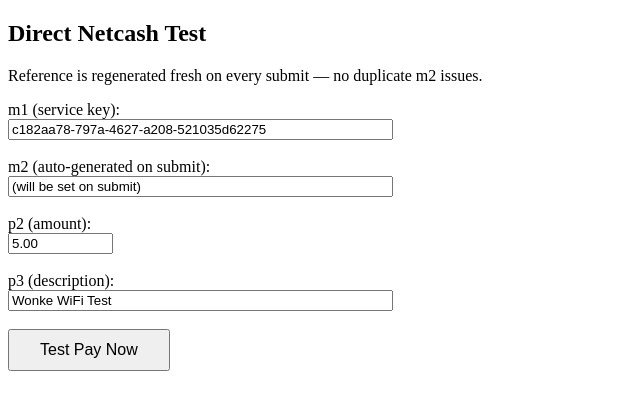
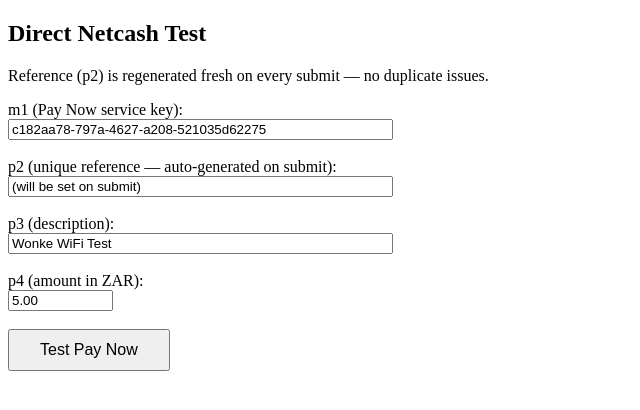
Before and after one commit to Chrisie146/wonkeconnect, a plain HTML site: page static/netcash_test.html in a window 1280 px wide. Shown: the whole page, without its empty margins (0-640 px from the left). Drawn offline with Linux system fonts and the light colour scheme.

Commit message:
fix: update Netcash field mapping and test page (p2=ref, p4=amount)

```diff
--- a/static/netcash_test.html
+++ b/static/netcash_test.html
@@ -3,27 +3,26 @@
 <head><title>Netcash Test</title></head>
 <body>
 <h2>Direct Netcash Test</h2>
-<p>Reference is regenerated fresh on every submit — no duplicate m2 issues.</p>
+<p>Reference (p2) is regenerated fresh on every submit — no duplicate issues.</p>
 <form method="POST" action="https://paynow.netcash.co.za/site/paynow.aspx" target="_top" id="nc-form">
-    <label>m1 (service key):<br>
+    <label>m1 (Pay Now service key):<br>
     <input type="text" name="m1" value="c182aa78-797a-4627-a208-521035d62275" size="45"></label><br><br>
-    <label>m2 (auto-generated on submit):<br>
-    <input type="text" name="m2" value="" size="45" id="ref" readonly></label><br><br>
-    <label>p2 (amount):<br>
-    <input type="text" name="p2" value="5.00" size="10"></label><br><br>
+    <input type="hidden" name="m2" value="24ade73c-98cf-47b3-99be-cc7b867b3080">
+    <label>p2 (unique reference — auto-generated on submit):<br>
+    <input type="text" name="p2" value="" size="45" id="ref" readonly></label><br><br>
     <label>p3 (description):<br>
     <input type="text" name="p3" value="Wonke WiFi Test" size="45"></label><br><br>
-    <input type="hidden" name="m5" value="https://wonkeconnect-production.up.railway.app/payment/netcash/notify">
-    <input type="hidden" name="m6" value="https://wonkeconnect-production.up.railway.app/portal?status=success">
-    <input type="hidden" name="m7" value="https://wonkeconnect-production.up.railway.app/portal?status=cancel">
+    <label>p4 (amount in ZAR):<br>
+    <input type="text" name="p4" value="5.00" size="10"></label><br><br>
+    <input type="hidden" name="Budget" value="Y">
     <button type="submit" style="padding:10px 30px;font-size:16px;">Test Pay Now</button>
 </form>
 <script>
     document.getElementById('nc-form').addEventListener('submit', function() {
-        // Always regenerate m2 on submit so back+resubmit never reuses a reference
+        // Always regenerate p2 on submit so back+resubmit never reuses a reference
         document.getElementById('ref').value = 'TEST' + Date.now() + Math.floor(Math.random() * 1000);
     });
-    // Show a preview of what m2 will look like
+    // Show a preview of what p2 will look like
     document.getElementById('ref').value = '(will be set on submit)';
 </script>
 </body>
```
Also changed, not shown: 1 other file.
